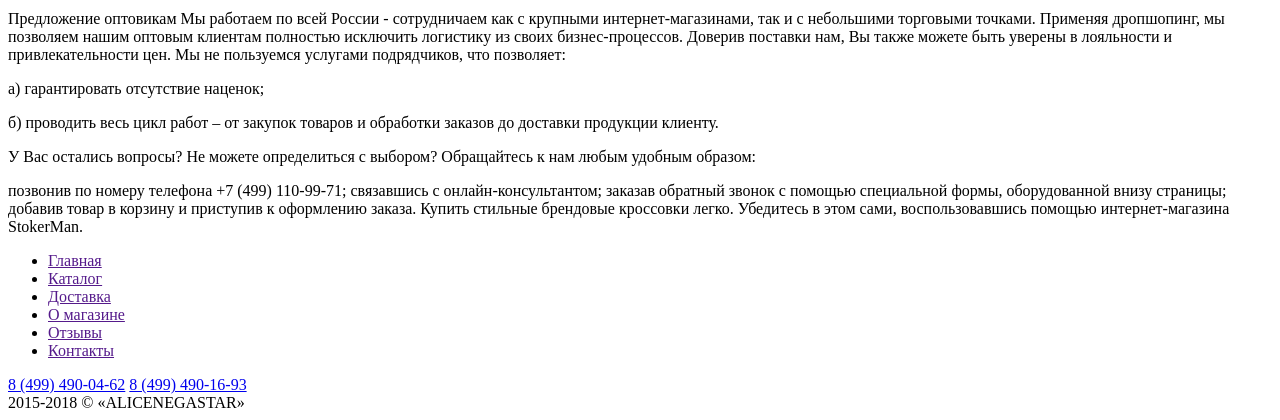
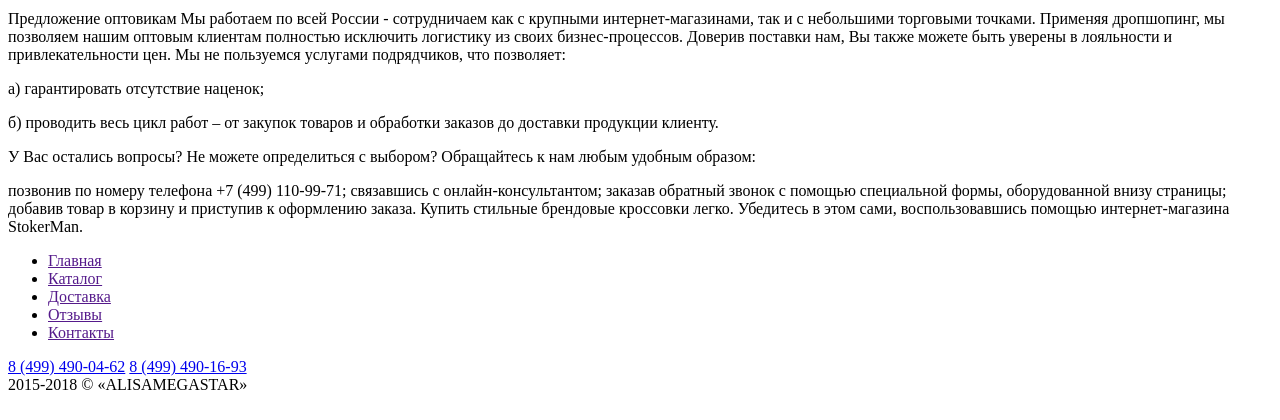
Before and after one commit to dmalchenko/kedyshop, a Yii app: template frontend/views/site/index.php in a window 1280 px wide. Shown: the part 5720-6140 px from the top of the page. After the commit the page ends 6110 px from the top, so only its background shows below. Run offline with PHP 8.4 and a stand-in for Yii, Linux system fonts and the light colour scheme; the template is opened without the code that fills it, so the values that code supplies are empty; some libraries are stand-ins or nearby versions.

Commit message:
small futures

```diff
--- a/frontend/views/layouts/main.php
+++ b/frontend/views/layouts/main.php
@@ -28,7 +28,7 @@ $isContacts = $route == 'site/contacts' ? 'main-menu__list-item--active' : '';
     <meta http-equiv="X-UA-Compatible" content="IE=edge">
     <meta name="viewport" content="width=device-width, initial-scale=1">
     <?= Html::csrfMetaTags() ?>
-    <title>ALISAMEGASTAR</title>
+    <title>Магазин брендовой обуви - AlisaMegaStar</title>
     <?php $this->head() ?>
 </head>
 <body>
@@ -157,7 +157,6 @@ $isContacts = $route == 'site/contacts' ? 'main-menu__list-item--active' : '';
                 <li><a class="link" href="">Главная</a></li>
                 <li><a class="link link--border-left" href="">Каталог</a></li>
                 <li><a class="link link--border-left" href="">Доставка</a></li>
-                <li><a class="link link--border-left" href="">О магазине</a></li>
                 <li><a class="link link--border-left" href="">Отзывы</a></li>
                 <li><a class="link link--border-left" href="">Контакты</a></li>
             </ul>
@@ -172,7 +171,7 @@ $isContacts = $route == 'site/contacts' ? 'main-menu__list-item--active' : '';
 <!--                    <span class="contacts-info__adress-text">г. Москва, ул. Илона Маска, 90, стр 1</span>-->
 <!--                </span>-->
             </div>
-            <div class="c-footer__copyright">2015-2018 © «ALICENEGASTAR»</div>
+            <div class="c-footer__copyright">2015-2018 © «ALISAMEGASTAR»</div>
         </footer>
     </div>
 </div>
```
Also changed, not shown: frontend/web/css/site.css, frontend/web/favicon.ico, frontend/web/favicon2.ico (added).
